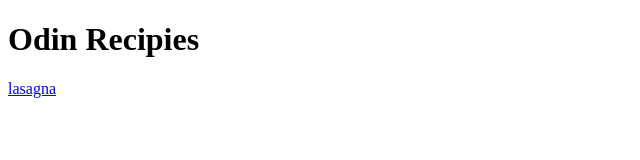
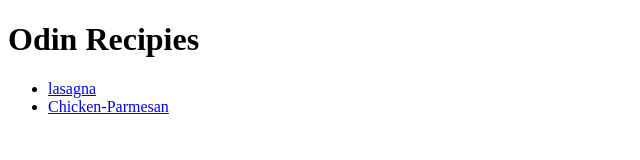
Before and after one commit to boothe0/odin-recipes, a plain HTML site: page index.html in a window 1280 px wide. Shown: the whole page, without its empty margins (0-640 px from the left). Drawn offline with Linux system fonts and the light colour scheme.

Commit message:
Added the chicken parm link

```diff
--- a/index.html
+++ b/index.html
@@ -6,6 +6,9 @@
     </head>
     <body>
         <h1>Odin Recipies</h1>
-        <a href="recipes/lasagna.html"target="_blank" rel="noopener noreferrer">lasagna</a>
+        <ul>
+            <li><a href="recipes/lasagna.html"target="_blank" rel="noopener noreferrer">lasagna</a></li>
+            <li><a href="recipes/Chicken-Parmesan.html"target="_blank" rel="noopener noreferrer">Chicken-Parmesan</a></li>
+        </ul>
     </body>
 </html>
```
